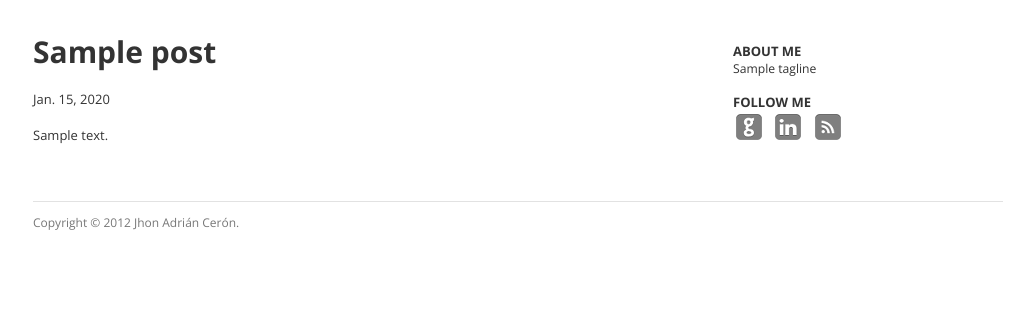
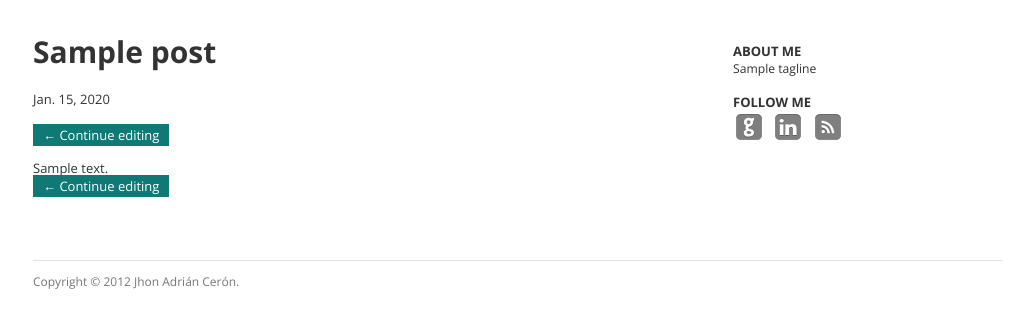
Before and after one commit to delacuesta13/Who-am-I, a Django app: template templates/admin/preview/post.html in a window 1280 px wide. Shown: the part 120-448 px from the top of the page, without its empty margins (122-1156 px from the left). Run offline with Django 3.2, Linux system fonts and the light colour scheme; the template is opened without the code that fills it: most values are stand-ins (such as "Sample title", 1, 10 or a date in 2020); some libraries are stand-ins or nearby versions.

Commit message:
Agregado link que devuelve a la edición del contenido de un post en previsualización.
Signed-off-by: Jhon Adrián Cerón <jadrian.ceron@gmail.com>

```diff
--- a/templates/admin/preview/post.html
+++ b/templates/admin/preview/post.html
@@ -10,12 +10,32 @@
 		<h1>{{ post.title }}</h1>
 		<time datetime="{{ post.date|date:"Y-m-d" }}">{{ post.date|date:"N d, Y" }}</time>
 	</header>
+	<p class="edit">
+		<a href="{% url admin.views.post_edit post.id %}">&larr; Continue editing</a>
+	</p>
 	{{ content|safe }}
+	<p class="edit">
+		<a href="{% url admin.views.post_edit post.id %}">&larr; Continue editing</a>
+	</p>
 </article>
 {% endblock %}
 
 {% block extrastyle %}
 <link href="{{ STATIC_URL }}css/google-code-prettify.css" rel="stylesheet">
+<style>
+p.edit a{
+	background: #0E7975;
+	color: #fff;
+	padding: 2px 10px;
+	text-decoration: none;
+}
+
+p.edit a:hover{
+	background: #fff;
+	color: #073c3a;
+	text-decoration: none;
+}
+</style>
 {% endblock %}
 {% block extrajs %}
 <script src="{{ STATIC_URL }}js/google-code-prettify/prettify.js"></script>
```
